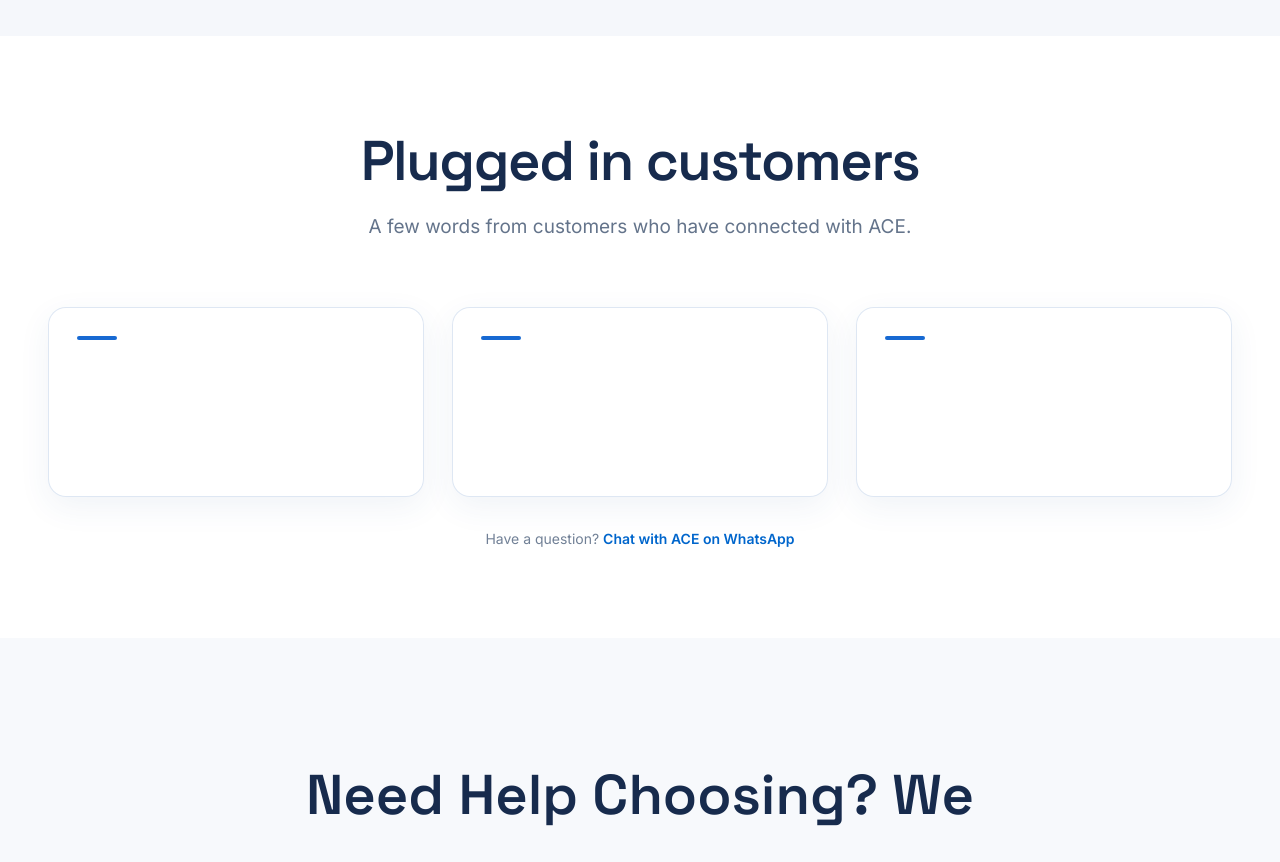
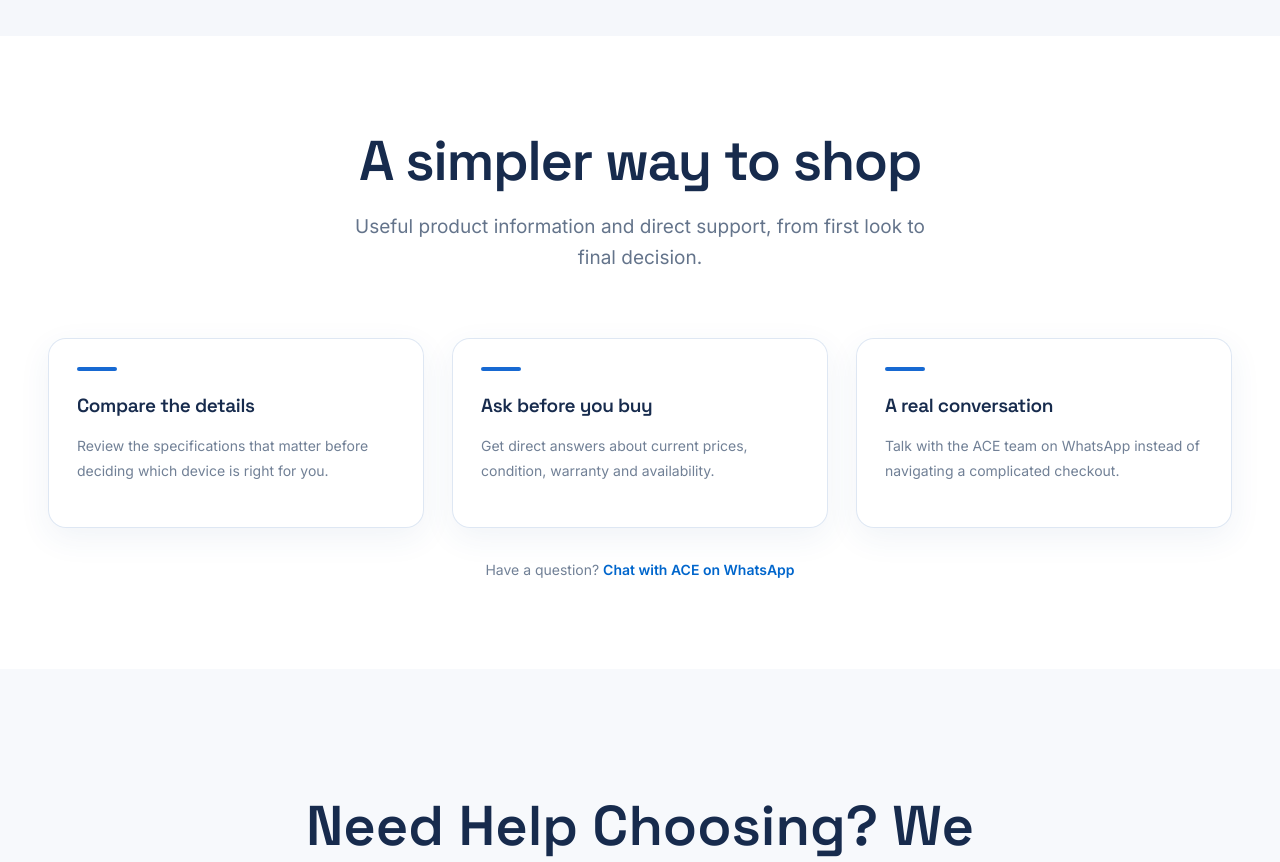
Before and after one commit to Bosman-best/my-nextjs-ace-electronics-web-build, a Next.js app: page / in a window 1280 px wide. Shown: the part 3400-4262 px from the top of the page. Built offline with nearby package versions, Linux system fonts and the light colour scheme.

Commit message:
Use factual customer-benefit cards instead of invented reviews

```diff
--- a/app/page.tsx
+++ b/app/page.tsx
@@ -38,10 +38,10 @@ const categories = [
   { title: 'Gaming Devices', count: 'Explore gaming devices', href: '/gaming' },
 ]
 
-const testimonials = [
-  { quote: 'Fast delivery, authentic iPhone. ACE is my plug now.', name: 'Kwame A.', device: 'iPhone 15 Pro' },
-  { quote: 'Helped me pick the right laptop for Uni. Great WhatsApp support.', name: 'Ama O.', device: 'HP Pavilion 14' },
-  { quote: 'Transparent pricing. No stress.', name: 'Daniel K.', device: 'Samsung Galaxy S24' },
+const shoppingBenefits = [
+  { title: 'Compare the details', description: 'Review the specifications that matter before deciding which device is right for you.' },
+  { title: 'Ask before you buy', description: 'Get direct answers about current prices, condition, warranty and availability.' },
+  { title: 'A real conversation', description: 'Talk with the ACE team on WhatsApp instead of navigating a complicated checkout.' },
 ]
 
 export default function Home() {
@@ -94,9 +94,9 @@ export default function Home() {
 
         <section className="ace-section-space bg-white">
           <div className="max-w-ace mx-auto px-5 xs:px-6 md:px-8 lg:px-12">
-            <Reveal><SectionHeader title="Plugged in customers" subtext="A few words from customers who have connected with ACE." /></Reveal>
+            <Reveal><SectionHeader title="A simpler way to shop" subtext="Useful product information and direct support, from first look to final decision." /></Reveal>
             <RevealStagger className="grid md:grid-cols-3 gap-5 md:gap-7" stagger={0.08}>
-              {testimonials.map(t => <TestimonialCard key={t.name} {...t} />)}
+              {shoppingBenefits.map(t => <TestimonialCard key={t.title} {...t} />)}
             </RevealStagger>
             <Reveal><p className="text-center text-[#718096] text-sm mt-8">
               Have a question? <a href="https://wa.me/233547981348" className="text-[#0066CC] font-semibold hover:underline">Chat with ACE on WhatsApp</a>
```
